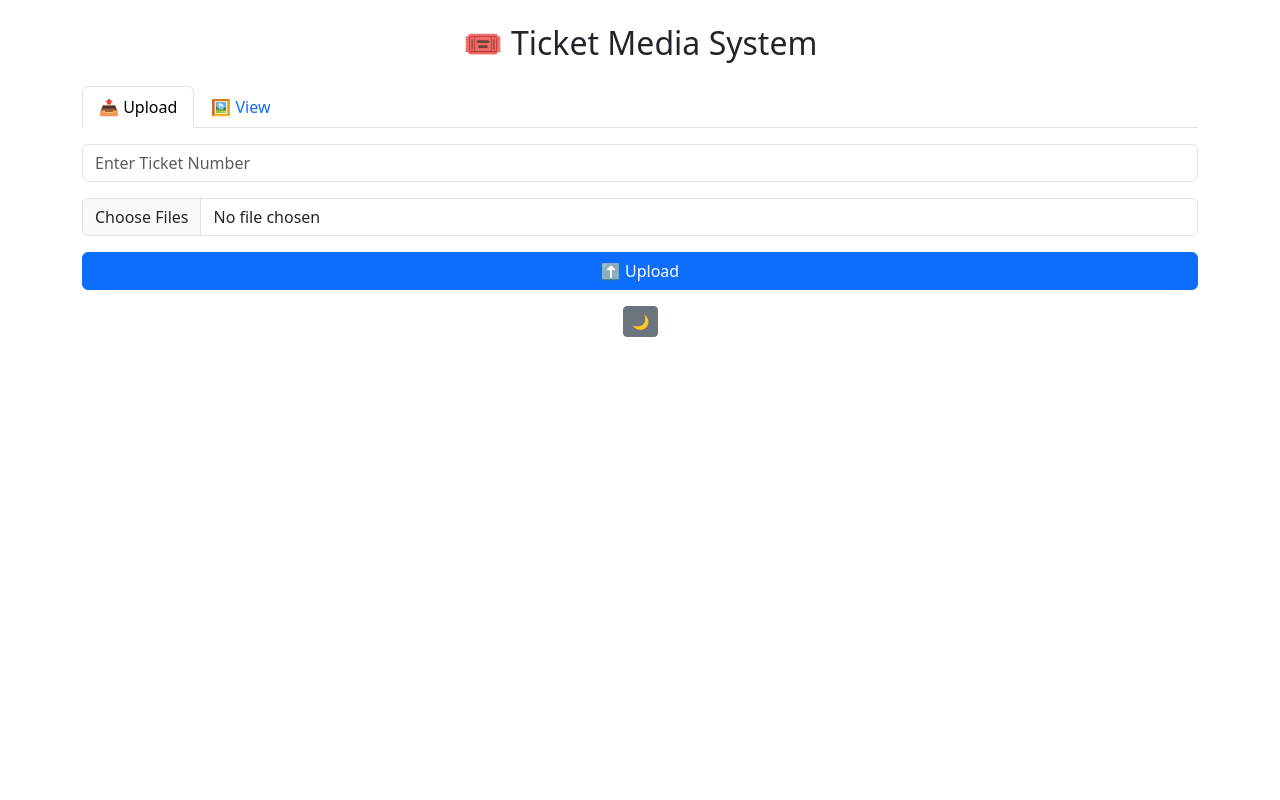
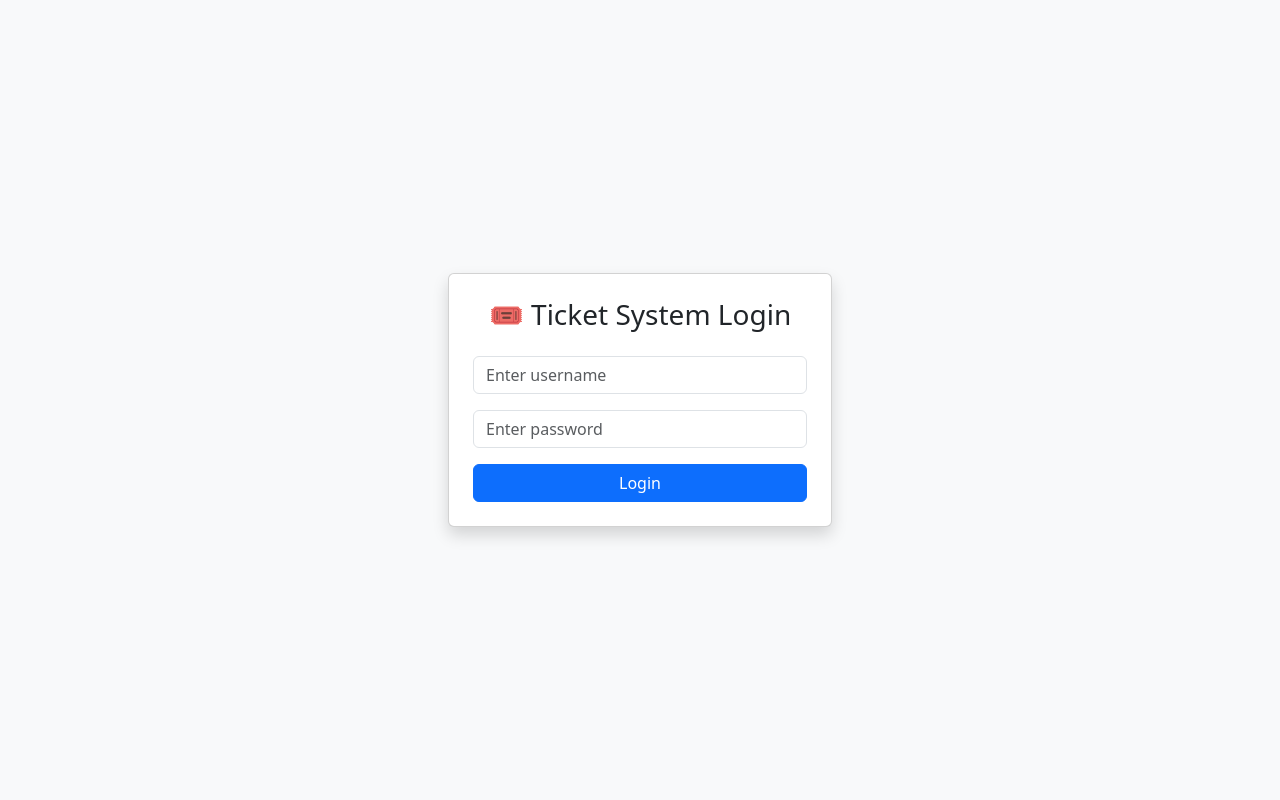
Before and after one commit to Numer-heselwood/Ticket-images, a Flask app: page / in a window 1280 px wide. Run offline with Flask 3, Linux system fonts and the light colour scheme; some libraries are stand-ins or nearby versions.

Commit message:
login update

```diff
--- a/app.py
+++ b/app.py
@@ -1,19 +1,67 @@
-from flask import Flask, render_template, request, jsonify
+from flask import Flask, render_template, request, jsonify, redirect, url_for, session
 import requests
+from io import BytesIO
+from PIL import Image
+from credentials import USERS  # <-- import usernames/passwords
 from onedrive_auth import get_token
 
 app = Flask(__name__)
+app.secret_key = "super_secret_key_change_this"  # needed for sessions
 
 BASE_FOLDER = "/Ticket-images"
 
-@app.route("/")
-def index():
-    return render_template("index.html")
+# ==============================
+# LOGIN SYSTEM
+# ==============================
+@app.route("/", methods=["GET", "POST"])
+def login():
+    if request.method == "POST":
+        username = request.form.get("username", "").strip()
+        password = request.form.get("password", "").strip()
 
+        # Check credentials
+        for user_type, details in USERS.items():
+            if username == details["username"] and password == details["password"]:
+                session["role"] = details["role"]
+                session["username"] = username
+                return redirect(url_for("dashboard"))
+
+        return render_template("login.html", error="Invalid username or password.")
+
+    if "role" in session:
+        return redirect(url_for("dashboard"))
+
+    return render_template("login.html")
+
+
+@app.route("/logout")
+def logout():
+    session.clear()
+    return redirect(url_for("login"))
+
+
+# ==============================
+# DASHBOARD
+# ==============================
+@app.route("/dashboard")
+def dashboard():
+    if "role" not in session:
+        return redirect(url_for("login"))
+
+    role = session["role"]
+    return render_template("index.html", role=role, username=session["username"])
+
+
+# ==============================
+# UPLOAD IMAGES / VIDEOS
+# ==============================
 @app.route("/upload", methods=["POST"])
-def upload_media():
+def upload_images():
+    if "role" not in session:
+        return jsonify({"error": "Unauthorized"}), 403
+
     ticket_number = request.form.get("ticket_number", "").strip()
-    files = request.files.getlist("media")
+    files = request.files.getlist("images")
 
     if not ticket_number or not files:
         return jsonify({"error": "Please provide ticket number and files"}), 400
@@ -21,13 +69,21 @@ def upload_media():
     access_token = get_token()
     headers = {"Authorization": f"Bearer {access_token}"}
 
-    # Check if folder exists
+    # Check or create folder
     folder_path = f"{BASE_FOLDER}/{ticket_number}"
     check_url = f"https://graph.microsoft.com/v1.0/me/drive/root:{folder_path}"
     check_res = requests.get(check_url, headers=headers)
 
-    # Create folder if missing
-    if check_res.status_code == 404:
+    # If folder exists → delete old content
+    if check_res.status_code == 200:
+        list_url = f"https://graph.microsoft.com/v1.0/me/drive/root:{folder_path}:/children"
+        list_res = requests.get(list_url, headers=headers)
+        if list_res.status_code == 200:
+            for item in list_res.json().get("value", []):
+                del_url = f"https://graph.microsoft.com/v1.0/me/drive/items/{item['id']}"
+                requests.delete(del_url, headers=headers)
+    else:
+        # Create folder if not exists
         create_url = f"https://graph.microsoft.com/v1.0/me/drive/root:{BASE_FOLDER}:/children"
         folder_data = {
             "name": ticket_number,
@@ -35,12 +91,6 @@ def upload_media():
             "@microsoft.graph.conflictBehavior": "rename"
         }
         requests.post(create_url, headers={**headers, "Content-Type": "application/json"}, json=folder_data)
-
-    # Delete existing media before uploading new ones (overwrite mode)
-    delete_url = f"https://graph.microsoft.com/v1.0/me/drive/root:{folder_path}:/children"
-    existing = requests.get(delete_url, headers=headers).json().get("value", [])
-    for item in existing:
-        requests.delete(f"https://graph.microsoft.com/v1.0/me/drive/items/{item['id']}", headers=headers)
 
     # Upload new files
     uploaded = []
@@ -53,8 +103,15 @@ def upload_media():
 
     return jsonify({"uploaded": uploaded})
 
+
+# ==============================
+# FETCH IMAGES / VIDEOS
+# ==============================
 @app.route("/get_media", methods=["POST"])
 def get_media():
+    if "role" not in session:
+        return jsonify({"error": "Unauthorized"}), 403
+
     ticket_number = request.form.get("ticket_number", "").strip()
     if not ticket_number:
         return jsonify({"error": "No ticket number provided"}), 400
@@ -69,17 +126,19 @@ def get_media():
         return jsonify({"error": "Unable to fetch media"}), response.status_code
 
     data = response.json()
-    items = []
+    images = []
+    videos = []
+
     for item in data.get("value", []):
         name = item["name"].lower()
         url = item["@microsoft.graph.downloadUrl"]
+        if name.endswith((".jpg", ".jpeg", ".png", ".bmp", ".tiff", ".heic")):
+            images.append(url)
+        elif name.endswith((".mp4", ".mov", ".avi", ".mkv", ".webm")):
+            videos.append(url)
 
-        if name.endswith((".jpg", ".jpeg", ".png", ".bmp", ".tiff", ".heic")):
-            items.append({"type": "image", "url": url, "name": item["name"]})
-        elif name.endswith((".mp4", ".mov", ".avi", ".mkv", ".webm")):
-            items.append({"type": "video", "url": url, "name": item["name"]})
+    return jsonify({"images": images, "videos": videos})
 
-    return jsonify({"media": items})
 
 if __name__ == "__main__":
     app.run(debug=True, host="0.0.0.0", port=5050)
--- a/templates/index.html
+++ b/templates/index.html
@@ -1,160 +1,112 @@
 <!DOCTYPE html>
 <html lang="en" data-bs-theme="light">
   <head>
-  <meta charset="UTF-8">
-  <meta name="viewport" content="width=device-width, initial-scale=1.0">
-  <title>🎟️ Ticket Media System</title>
+    <meta charset="UTF-8" />
+    <meta name="viewport" content="width=device-width, initial-scale=1.0" />
+    <title>🎟️ Ticket System Dashboard</title>
     <link href="https://cdn.jsdelivr.net/npm/bootstrap@5.3.2/dist/css/bootstrap.min.css" rel="stylesheet">
     <link rel="stylesheet" href="{{ url_for('static', filename='styles.css') }}">
   </head>
 
   <body class="d-flex flex-column align-items-center justify-content-center">
-  <div class="container text-center mt-4">
-    <h2 class="mb-4">🎟️ Ticket Media System</h2>
+    <div class="container mt-4">
+      <div class="d-flex justify-content-between align-items-center mb-3">
+        <h2>🎟️ Ticket Dashboard</h2>
+        <a href="/logout" class="btn btn-outline-danger btn-sm">Logout</a>
+      </div>
 
       <!-- Tabs -->
-    <ul class="nav nav-tabs mb-3" id="myTab" role="tablist">
+      <ul class="nav nav-tabs" id="myTab" role="tablist">
         <li class="nav-item" role="presentation">
           <button class="nav-link active" id="upload-tab" data-bs-toggle="tab" data-bs-target="#upload" type="button" role="tab">📤 Upload</button>
         </li>
+
+        {% if role == "office" %}
         <li class="nav-item" role="presentation">
-        <button class="nav-link" id="dashboard-tab" data-bs-toggle="tab" data-bs-target="#dashboard" type="button" role="tab">🖼️ View</button>
+          <button class="nav-link" id="dashboard-tab" data-bs-toggle="tab" data-bs-target="#dashboard" type="button" role="tab">🖼️ View Files</button>
         </li>
+        {% endif %}
       </ul>
 
-    <div class="tab-content" id="myTabContent">
-      <!-- Upload Tab -->
+      <div class="tab-content mt-3">
+        <!-- UPLOAD TAB -->
         <div class="tab-pane fade show active" id="upload" role="tabpanel">
-        <input type="text" id="uploadTicket" class="form-control mb-3" placeholder="Enter Ticket Number">
-        <input type="file" id="uploadFiles" class="form-control mb-3" multiple accept="image/*,video/*">
-
-        <div id="previewGallery" class="row g-2 mb-2"></div>
-
-        <button class="btn btn-primary w-100" onclick="confirmAndUpload()">⬆️ Upload</button>
+          <input type="text" id="uploadTicket" class="form-control mb-3" placeholder="Enter Ticket Number" />
+          <input type="file" id="uploadFiles" class="form-control mb-3" multiple accept="image/*,video/*" />
+          <button class="btn btn-primary w-100" onclick="uploadFiles()">⬆️ Upload Files</button>
           <div id="uploadResult" class="mt-3"></div>
         </div>
 
-      <!-- View Tab -->
+        <!-- DASHBOARD TAB -->
+        {% if role == "office" %}
         <div class="tab-pane fade" id="dashboard" role="tabpanel">
-        <input type="text" id="ticketInput" class="form-control mb-3" placeholder="Enter Ticket Number">
+          <input type="text" id="ticketInput" class="form-control mb-3" placeholder="Enter Ticket Number" />
           <button class="btn btn-success w-100" onclick="loadMedia()">🔍 Search</button>
-        <div id="gallery" class="gallery row g-3 mt-3"></div>
+          <div id="gallery" class="row g-3 mt-3"></div>
         </div>
+        {% endif %}
       </div>
     </div>
 
-  <!-- Dark Mode -->
-  <button id="darkToggle" class="btn btn-sm btn-secondary" onclick="toggleTheme()">🌙</button>
-
     <script src="https://cdn.jsdelivr.net/npm/bootstrap@5.3.2/dist/js/bootstrap.bundle.min.js"></script>
     <script>
-    // === DARK MODE TOGGLE ===
-    function toggleTheme() {
-      const html = document.documentElement;
-      const current = html.getAttribute("data-bs-theme");
-      html.setAttribute("data-bs-theme", current === "dark" ? "light" : "dark");
-    }
-
-    // === PREVIEW FILES ===
-    const uploadFilesInput = document.getElementById("uploadFiles");
-    const previewGallery = document.getElementById("previewGallery");
-    uploadFilesInput.addEventListener("change", () => {
-      previewGallery.innerHTML = "";
-      Array.from(uploadFilesInput.files).forEach((file, index) => {
-        const col = document.createElement("div");
-        col.classList.add("col-4", "col-md-3", "text-center");
-
-        const reader = new FileReader();
-        reader.onload = (e) => {
-          let preview = "";
-          if (file.type.startsWith("image/")) {
-            preview = `<img src="${e.target.result}" class="img-fluid rounded mb-1" alt="${file.name}">`;
-          } else if (file.type.startsWith("video/")) {
-            preview = `<video class="img-fluid rounded mb-1" muted><source src="${e.target.result}" type="${file.type}"></video>`;
-          }
-
-          col.innerHTML = `
-            ${preview}
-            <div class="progress">
-              <div class="progress-bar" id="progress-${index}" role="progressbar" style="width: 0%"></div>
-            </div>
-            <small>${file.name}</small>
-          `;
-        };
-        reader.readAsDataURL(file);
-        previewGallery.appendChild(col);
-      });
-    });
-
-    // === CONFIRM + UPLOAD ===
-    function confirmAndUpload() {
-      if (confirm("Existing files for this ticket will be deleted. Continue?")) uploadMedia();
-    }
-
-    // === UPLOAD MEDIA ===
-    async function uploadMedia() {
+      async function uploadFiles() {
         const ticket = document.getElementById("uploadTicket").value.trim();
-      const files = uploadFilesInput.files;
+        const files = document.getElementById("uploadFiles").files;
         const result = document.getElementById("uploadResult");
-      result.innerHTML = "";
 
         if (!ticket || files.length === 0) {
-        result.innerHTML = "<div class='text-danger'>Please provide ticket number and select files.</div>";
+          result.innerHTML = "<div class='text-danger'>Please enter ticket number and select files.</div>";
           return;
         }
 
-      const uploadedFiles = [];
-      for (let i = 0; i < files.length; i++) {
-        const file = files[i];
+        if (!confirm("This will replace existing files for this ticket. Continue?")) return;
+
         const formData = new FormData();
         formData.append("ticket_number", ticket);
-        formData.append("media", file);
+        for (let f of files) formData.append("images", f);
 
-        await new Promise((resolve) => {
         const xhr = new XMLHttpRequest();
         xhr.open("POST", "/upload");
-
-          xhr.upload.addEventListener("progress", (e) => {
+        xhr.upload.onprogress = (e) => {
           if (e.lengthComputable) {
-              const percent = (e.loaded / e.total) * 100;
-              document.getElementById(`progress-${i}`).style.width = `${percent}%`;
+            const percent = Math.round((e.loaded / e.total) * 100);
+            result.innerHTML = `<div class='progress'><div class='progress-bar' style='width:${percent}%;'>${percent}%</div></div>`;
           }
-          });
-
+        };
         xhr.onload = () => {
-            if (xhr.status === 200) uploadedFiles.push(file.name);
-            resolve();
+          if (xhr.status === 200) {
+            const data = JSON.parse(xhr.responseText);
+            result.innerHTML = `<div class='text-success'>Uploaded: ${data.uploaded.join(", ")}</div>`;
+          } else {
+            result.innerHTML = `<div class='text-danger'>Upload failed.</div>`;
+          }
         };
         xhr.send(formData);
-        });
       }
 
-      result.innerHTML = `<div class='text-success'>Uploaded: ${uploadedFiles.join(", ")}</div>`;
-    }
-
-    // === LOAD MEDIA (Images + Videos) ===
       async function loadMedia() {
         const ticket = document.getElementById("ticketInput").value.trim();
         const gallery = document.getElementById("gallery");
         gallery.innerHTML = "";
 
         if (!ticket) {
-        gallery.innerHTML = "<div class='text-muted'>Please enter a ticket number.</div>";
+          gallery.innerHTML = "<div class='text-muted'>Enter a ticket number.</div>";
           return;
         }
 
         const formData = new FormData();
         formData.append("ticket_number", ticket);
 
-      const response = await fetch("/get_media", { method: "POST", body: formData });
-      const data = await response.json();
+        const res = await fetch("/get_media", { method: "POST", body: formData });
+        const data = await res.json();
 
         if (data.error) {
           gallery.innerHTML = `<div class='text-danger'>${data.error}</div>`;
           return;
         }
 
-      if (!data.media || data.media.length === 0) {
+        if (data.media.length === 0) {
           gallery.innerHTML = "<div class='text-warning'>No media found.</div>";
           return;
         }
@@ -163,16 +115,10 @@
           const col = document.createElement("div");
           col.classList.add("col-12", "col-md-4");
 
-        if (item.type === "image") {
-          col.innerHTML = `<img src="${item.url}" class="img-fluid rounded shadow-sm" alt="${item.name}">`;
-        } else if (item.type === "video") {
-          col.innerHTML = `
-            <video controls class="img-fluid rounded shadow-sm">
-              <source src="${item.url}" type="video/mp4">
-              Your browser does not support video playback.
-            </video>
-            <small>${item.name}</small>
-          `;
+          if (item.type === "video") {
+            col.innerHTML = `<video controls class="w-100 rounded shadow-sm"><source src="${item.url}" type="video/mp4"></video><p>${item.name}</p>`;
+          } else {
+            col.innerHTML = `<img src="${item.url}" class="img-fluid rounded shadow-sm" alt="${item.name}"><p>${item.name}</p>`;
           }
 
           gallery.appendChild(col);
--- /dev/null
+++ b/templates/login.html
@@ -0,0 +1,27 @@
+<!DOCTYPE html>
+<html lang="en">
+<head>
+  <meta charset="UTF-8">
+  <title>🔐 Login | Ticket System</title>
+  <link href="https://cdn.jsdelivr.net/npm/bootstrap@5.3.2/dist/css/bootstrap.min.css" rel="stylesheet">
+</head>
+<body class="d-flex justify-content-center align-items-center vh-100 bg-light">
+  <div class="card shadow p-4" style="width: 24rem;">
+    <h3 class="text-center mb-4">🎟️ Ticket System Login</h3>
+
+    {% if error %}
+      <div class="alert alert-danger">{{ error }}</div>
+    {% endif %}
+
+    <form method="POST">
+      <div class="mb-3">
+        <input type="text" name="username" class="form-control" placeholder="Enter username" required>
+      </div>
+      <div class="mb-3">
+        <input type="password" name="password" class="form-control" placeholder="Enter password" required>
+      </div>
+      <button type="submit" class="btn btn-primary w-100">Login</button>
+    </form>
+  </div>
+</body>
+</html>
```
Also changed, not shown: credentials.py (added, +12 -0 lines). Lines whose indentation alone changed are shown as unchanged.
